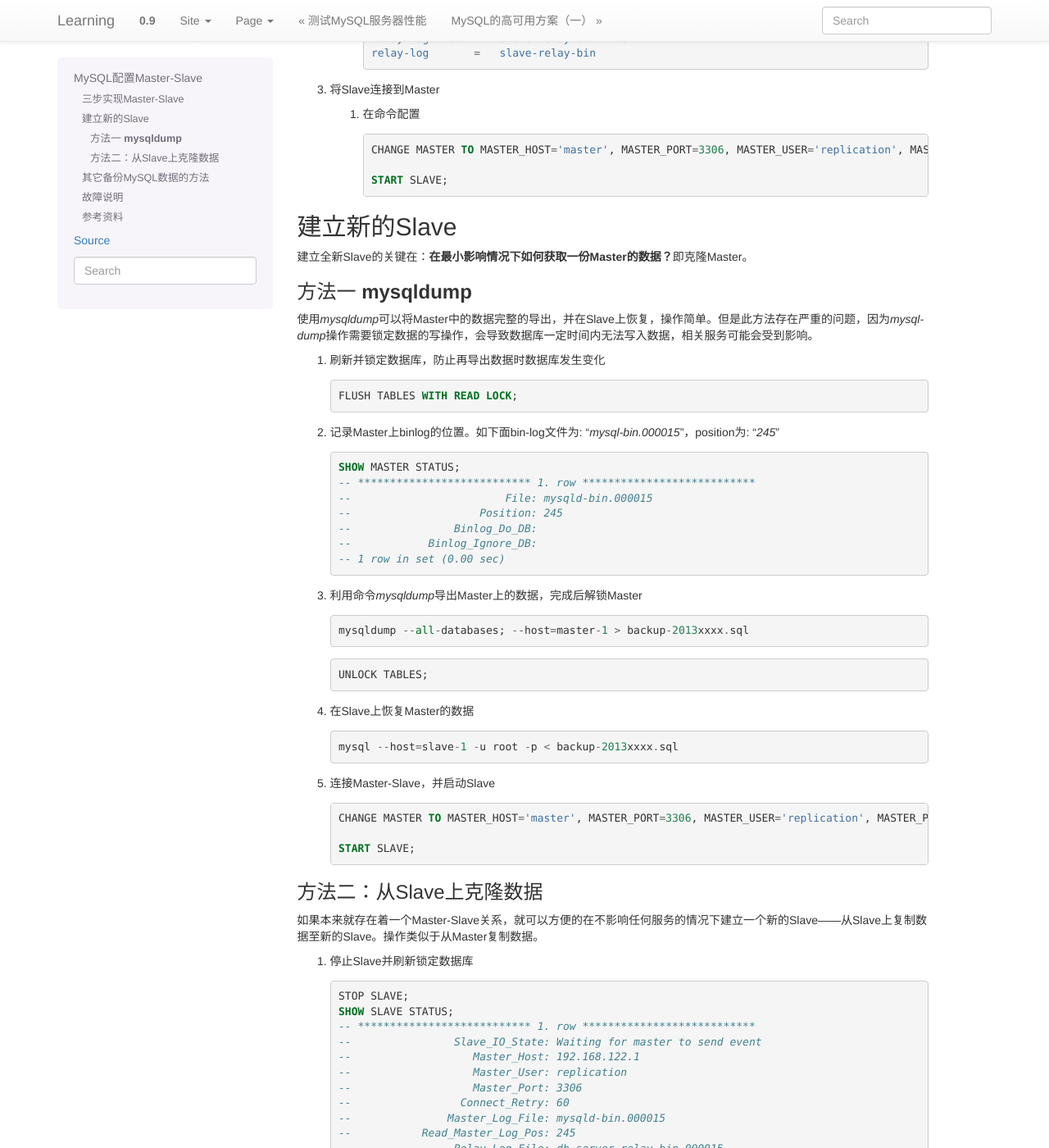
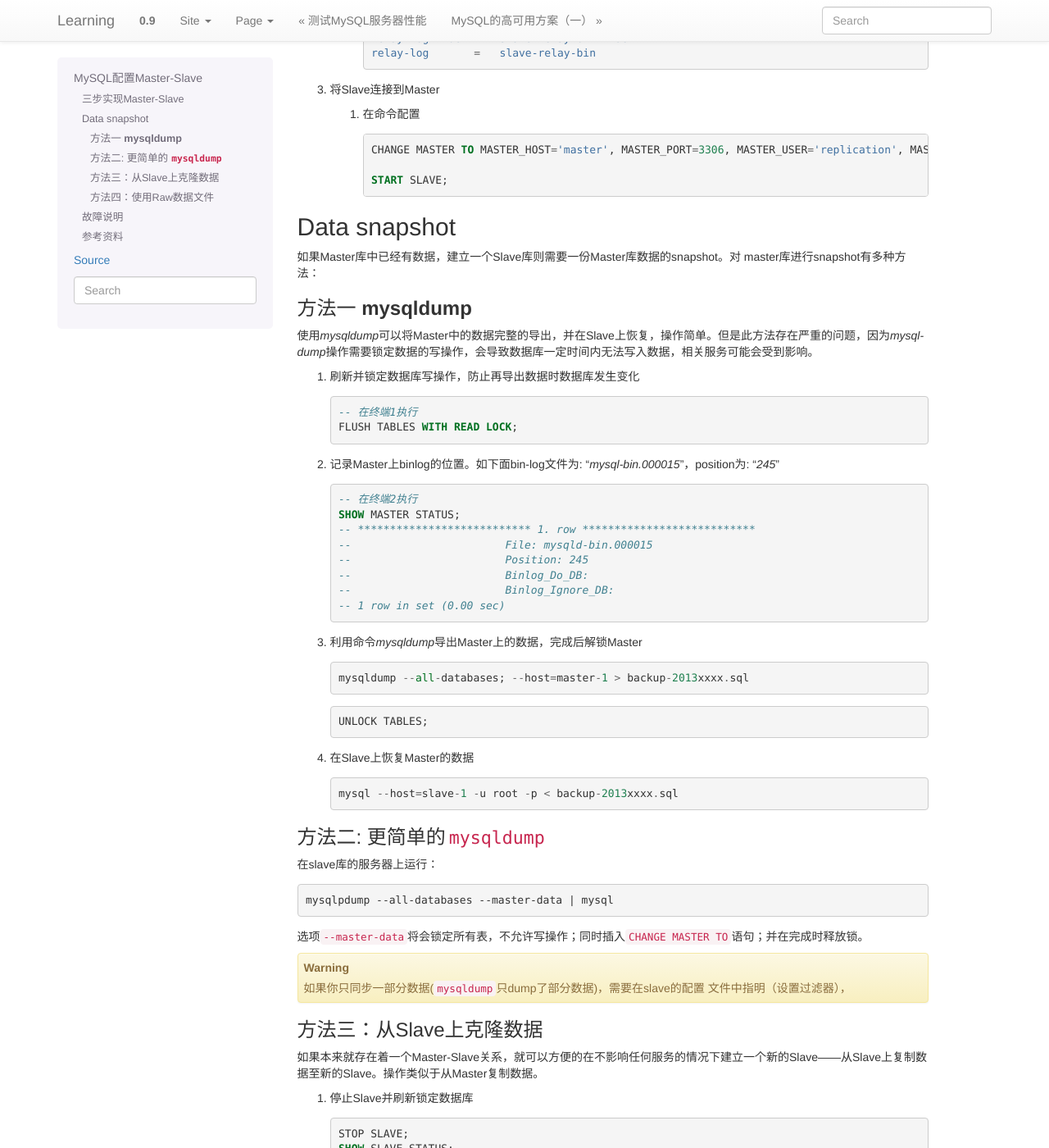
Before and after one commit to huiliu/learning.docs.hui, a Sphinx documentation site: the page built from source/mysql_master_slave.rst, in a window 1280 px wide and 1400 px high, scrolled down 583 px. Shown: the whole window at 82% size. Built offline with Sphinx 7.4.7, drawn with Linux system fonts in a browser that asks for light colours; formulas are drawn with MathJax 3; some of the changed text lies outside the part shown.

Commit message:
更新：mysql的master-slave架构说明

```diff
--- a/source/mysql_master_slave.rst
+++ b/source/mysql_master_slave.rst
@@ -8,7 +8,7 @@ MySQL配置Master-Slave
 
 1.  配置一个Master服务器
 
-    1.  配置文件
+    1.  开启\ ``binlog``\ ，设置一个唯一的服务器ID。配置文件
 
         .. code-block:: ini
 
@@ -47,10 +47,10 @@ MySQL配置Master-Slave
 
             START SLAVE;
 
-建立新的Slave
+Data snapshot
 ===============
-建立全新Slave的关键在：\ **在最小影响情况下如何获取一份Master的数据？**\
-即克隆Master。
+如果Master库中已经有数据，建立一个Slave库则需要一份Master库数据的snapshot。对
+master库进行snapshot有多种方法：
 
 方法一 **mysqldump**
 ----------------------
@@ -58,10 +58,11 @@ MySQL配置Master-Slave
 但是此方法存在严重的问题，因为\ `mysqldump`\ 操作需要锁定数据的写操作，会导致数\
 据库一定时间内无法写入数据，相关服务可能会受到影响。
 
-1.  刷新并锁定数据库，防止再导出数据时数据库发生变化
+1.  刷新并锁定数据库写操作，防止再导出数据时数据库发生变化
 
     .. code-block:: sql
 
+        -- 在终端1执行
         FLUSH TABLES WITH READ LOCK;
 
 2.  记录Master上binlog的位置。如下面bin-log文件为: “\ *mysql-bin.000015*\ ”，\
@@ -69,12 +70,13 @@ MySQL配置Master-Slave
 
     .. code-block:: sql
 
+        -- 在终端2执行
         SHOW MASTER STATUS;
         -- *************************** 1. row ***************************
         --                        File: mysqld-bin.000015
-        --                    Position: 245
-        --                Binlog_Do_DB:
-        --            Binlog_Ignore_DB:
+        --                        Position: 245
+        --                        Binlog_Do_DB:
+        --                        Binlog_Ignore_DB:
         -- 1 row in set (0.00 sec)
 
 3.  利用命令\ `mysqldump`\ 导出Master上的数据，完成后解锁Master
@@ -93,15 +95,24 @@ MySQL配置Master-Slave
 
         mysql --host=slave-1 -u root -p < backup-2013xxxx.sql
 
-5.  连接Master-Slave，并启动Slave
+方法二: 更简单的\ ``mysqldump``
+----------------------------------
+在slave库的服务器上运行：
 
-    .. code-block:: sql
+.. sourcecode:: shell
 
-        CHANGE MASTER TO MASTER_HOST='master', MASTER_PORT=3306, MASTER_USER='replication', MASTER_PASSWORD='replication', MASTER_LOG_FILE='mysql-bin.000015', MASTER_LOG_POS=245;
+    mysqlpdump --all-databases --master-data | mysql
 
-        START SLAVE;
+选项\ ``--master-data``\ 将会锁定所有表，不允许写操作；同时插入\ ``CHANGE
+MASTER TO``\ 语句；并在完成时释放锁。
 
-方法二：从Slave上克隆数据
+.. warning::
+
+    如果你只同步一部分数据(\ ``mysqldump``\ 只dump了部分数据)，需要在slave的配置
+    文件中指明（设置过滤器），
+
+
+方法三：从Slave上克隆数据
 -------------------------
 如果本来就存在着一个Master-Slave关系，就可以方便的在不影响任何服务的情况下建立一个新的Slave——从Slave上复制数据至新的Slave。操作类似于从Master复制数据。
 
@@ -146,29 +157,58 @@ MySQL配置Master-Slave
 
         START SLAVE;
 
-其它备份MySQL数据的方法
-========================
+方法四：使用Raw数据文件
+------------------------
+如果数据库比较大，拷贝raw数据文件的方法比\ ``mysqldump``\ 更加有效。同时拷贝\
+raw数据的方法与表所使用的引擎、缓存和日志方案都有关系。
+
+如果master和slave的配置选项\ ``ft_stopword_file, ft_min_word_len,
+ft_max_word_len``\ 值不相同，或者需要拷贝的表使用全文索引，不能使用这种方法。
+
+另外，可以排除一些文件：
+*   ``mysql``\ 库相关的文件
+*   master信息文件
+*   binlog文件
+*   relay log文件
+
+为了保证数据的一致性，在拷贝raw数据文件时，按下面的步骤操作：
+
+1.  在一个终端获取一个读锁，并查看master的状态
+2.  在另一个终端关闭master服务\ ``mysqladmin shutdown``
+3.  拷贝MySQL数据文件
+4.  重启master服务
+
+如果使用的是\ ``InnoDB``\ 引擎，可以在不停止服务的情形下创建一个snapshot
+
+1.  在一个终端获取一个读锁，并查看master的状态
+2.  拷贝MySQL数据文件
+3.  重启master服务
+
 
 
 故障说明
 =========
-运行主从同步时，出现如下情况：
+1.  运行主从同步时，出现如下情况：
 
-.. code-block:: text
+    .. code-block:: text
 
-    Slave_IO_Running: Connecting
-    Slave_SQL_Running: Yes
+        Slave_IO_Running: Connecting
+        Slave_SQL_Running: Yes
 
-从网上查询了一下原因，大家提到的有：
+    从网上查询了一下原因，大家提到的有：
 
-1.  log_file_pos不正确
-2.  同步帐户设置不正确
-3.  网络问题
+    1.  log_file_pos不正确
+    2.  同步帐户设置不正确
+    3.  网络问题
 
-全都试着重新完成一遍，结果没有解决，看看日志发现是“\ **binlog找不到**\ ”，\
-再回头看看主库，binlog被清除了。
+    全都试着重新完成一遍，结果没有解决，看看日志发现是“\ **binlog找不到**\ ”，\
+    再回头看看主库，binlog被清除了。
 
-一句话：\ ``出错的原因可能有千百种，看日志才是王道。``
+    一句话：\ ``出错的原因可能有千百种，看日志才是王道。``
+
+2.  如果master/slave的\ ``server-id``\ 没有设置，master和slave将无法建立连接；
+    如果master/slave的\ ``server-id``\ 一样，命令行会提示出错。
+
 
 参考资料
 ==========
```
